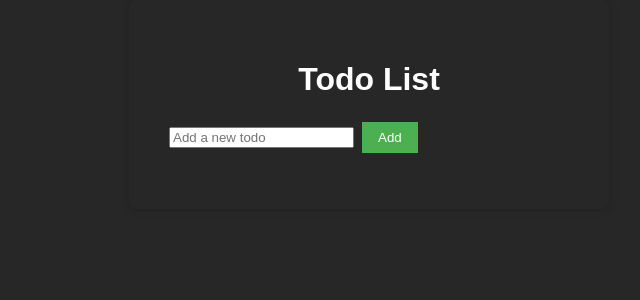
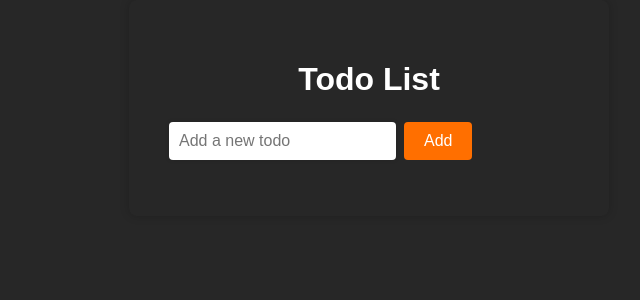
Before and after one commit to rohitp-webonise/ToDoList-React-Redux, a React (Create React App) app in the folder todolist/: page / in a window 1280 px wide. Shown: the top 300 px of the page, without its empty margins (271-911 px from the left). Built offline with nearby package versions, Linux system fonts and the light colour scheme.

Commit message:
UI updated.

```diff
--- a/todolist/src/components/AddTodo.css
+++ b/todolist/src/components/AddTodo.css
@@ -7,18 +7,32 @@
 
 .add-todo input[type="text"] {
   margin-right: 8px;
+  padding: 10px;
+  border: none;
+  border-radius: 4px;
+  outline: none;
+  font-size: 16px;
+  box-shadow: 0 0 5px rgba(0, 0, 0, 0.1);
+  transition: box-shadow 0.3s ease;
+}
+
+.add-todo input[type="text"]:focus {
+  box-shadow: 0 0 5px rgba(0, 0, 0, 0.3);
 }
 
 .add-todo button {
-    padding: 8px 16px;
-    background-color: #4caf50;
+  padding: 10px 20px;
+  background-color: #ff6f00;
   color: #fff;
   border: none;
+  border-radius: 4px;
   cursor: pointer;
+  font-size: 16px;
+  transition: background-color 0.3s ease;
 }
 
 .add-todo button:hover {
-    background-color: #45a049;
+  background-color: #ff8f00;
 }
 
 .add-todo button:focus {
--- a/todolist/src/components/AddTodo.js
+++ b/todolist/src/components/AddTodo.js
@@ -1,7 +1,7 @@
 import React, { useState } from 'react';
 import { connect } from 'react-redux';
 import { addTodo } from '../actions/todoActions';
-import './AddTodo.css';
+import '../components/AddTodo.css';
 
 const AddTodo = ({ addTodo }) => {
   const [text, setText] = useState('');
--- a/todolist/src/components/TodoItem.js
+++ b/todolist/src/components/TodoItem.js
@@ -1,7 +1,7 @@
 import React from 'react';
 import { connect } from 'react-redux';
 import { toggleTodo } from '../actions/todoActions';
-import './TodoItem.css';
+import '../components/TodoItem.css';
 
 const TodoItem = ({ todo, toggleTodo }) => {
   const { id, text, completed } = todo;
--- a/todolist/src/components/TodoList.js
+++ b/todolist/src/components/TodoList.js
@@ -1,7 +1,7 @@
 import React from 'react';
 import { connect } from 'react-redux';
 import TodoItem from './TodoItem';
-import './TodoList.css';
+import '../components/TodoList.css';
 
 const TodoList = ({ todos }) => {
   return (
```
Lines whose indentation alone changed are shown as unchanged.
